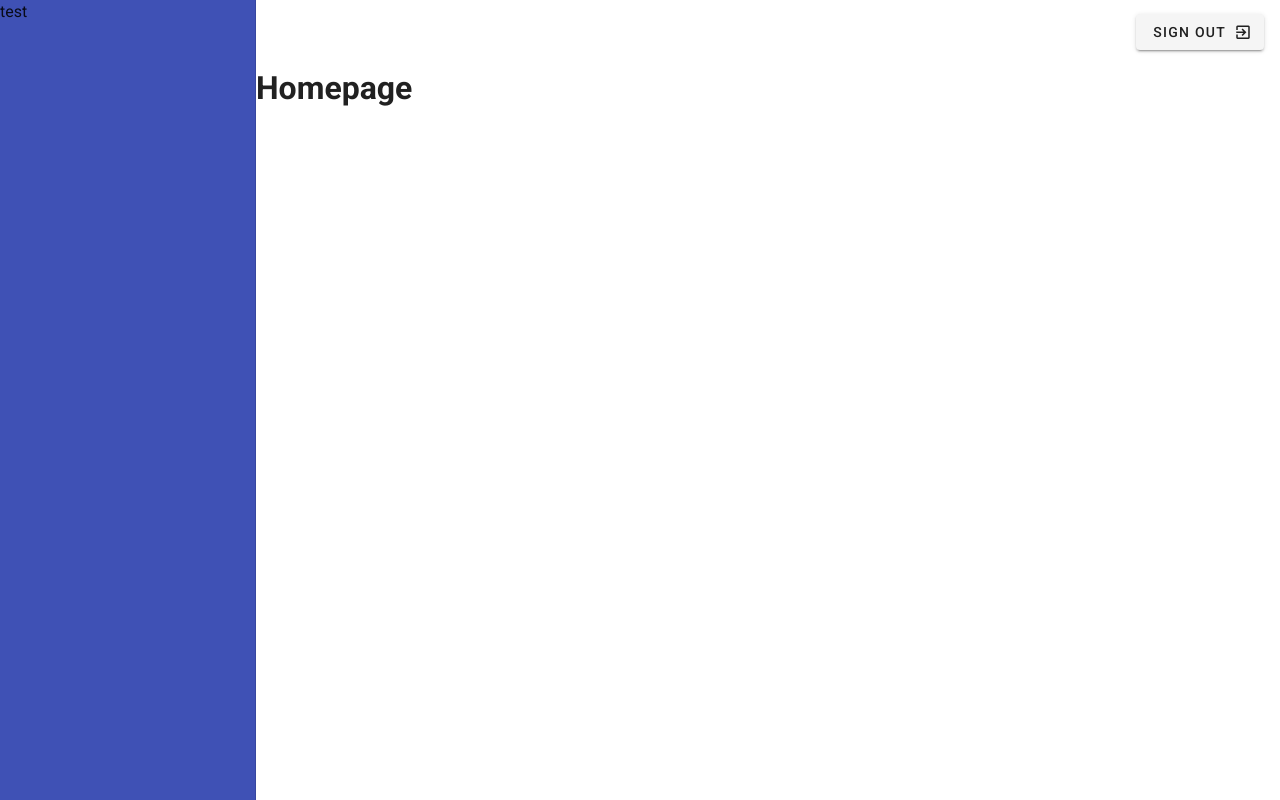
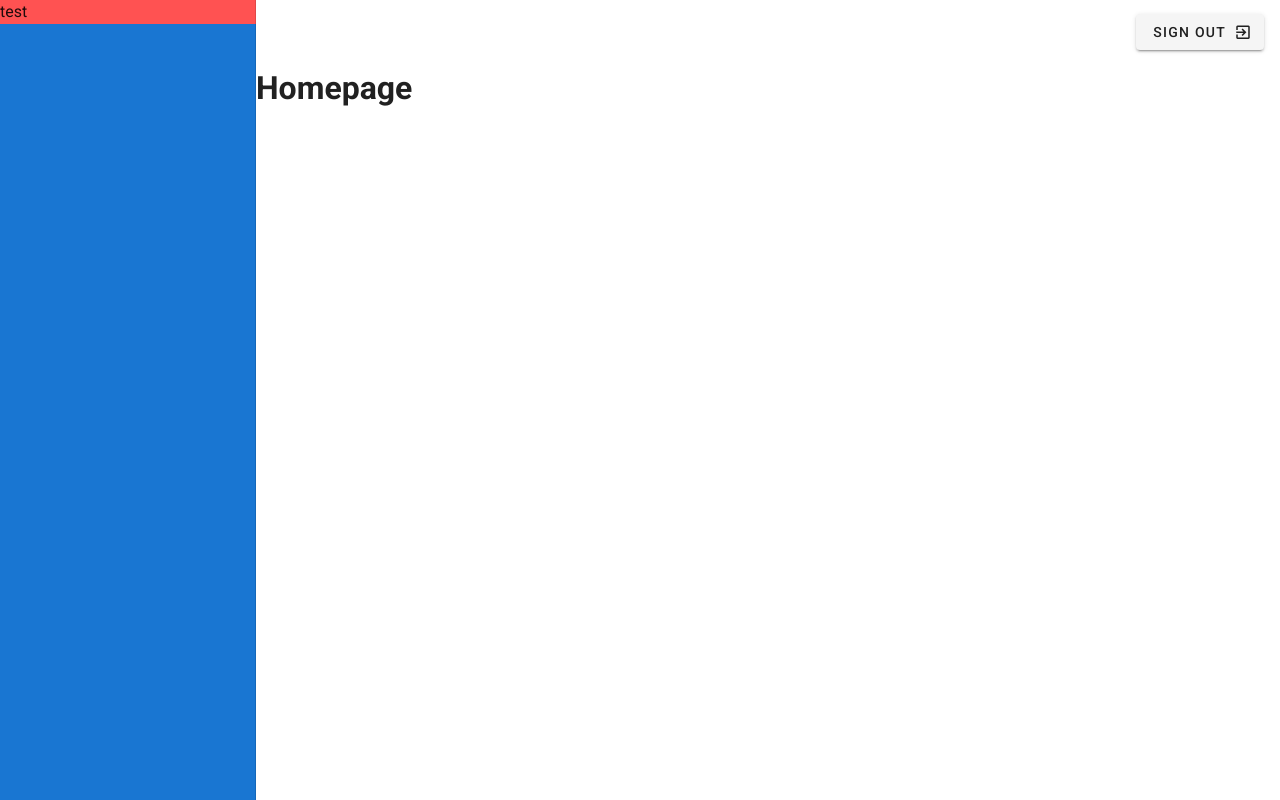
Before and after one commit to luoshuitaotao/vuetify_jing, a Vue app: page / in a window 1280 px wide. Both pictures are taken after a click on the button 28 px from the left and 32 px from the top of the page. Built offline with nearby package versions, Linux system fonts and the light colour scheme.

Commit message:
add themes

```diff
--- a/src/components/Navbar.vue
+++ b/src/components/Navbar.vue
@@ -13,8 +13,8 @@
             </v-btn>
         </v-toolbar>
 
-        <v-navigation-drawer v-model="drawer" app class="indigo">
-            <p>test</p>
+        <v-navigation-drawer v-model="drawer" app class="primary">
+            <p class="error">test</p>
         </v-navigation-drawer>
     </nav>
 </template>
--- a/src/plugins/vuetify.js
+++ b/src/plugins/vuetify.js
@@ -1,7 +1,16 @@
 import Vue from 'vue';
 import Vuetify from 'vuetify/lib';
 
-Vue.use(Vuetify);
+Vue.use(Vuetify,{
+    iconfont:'md',
+    theme:{
+        primary:'#9652ff',
+        success:'#3cd1c2',
+        info:'#ffaa2c',
+        error:'#f83e70'
+    }
+
+});
 
 export default new Vuetify({
 });
```
